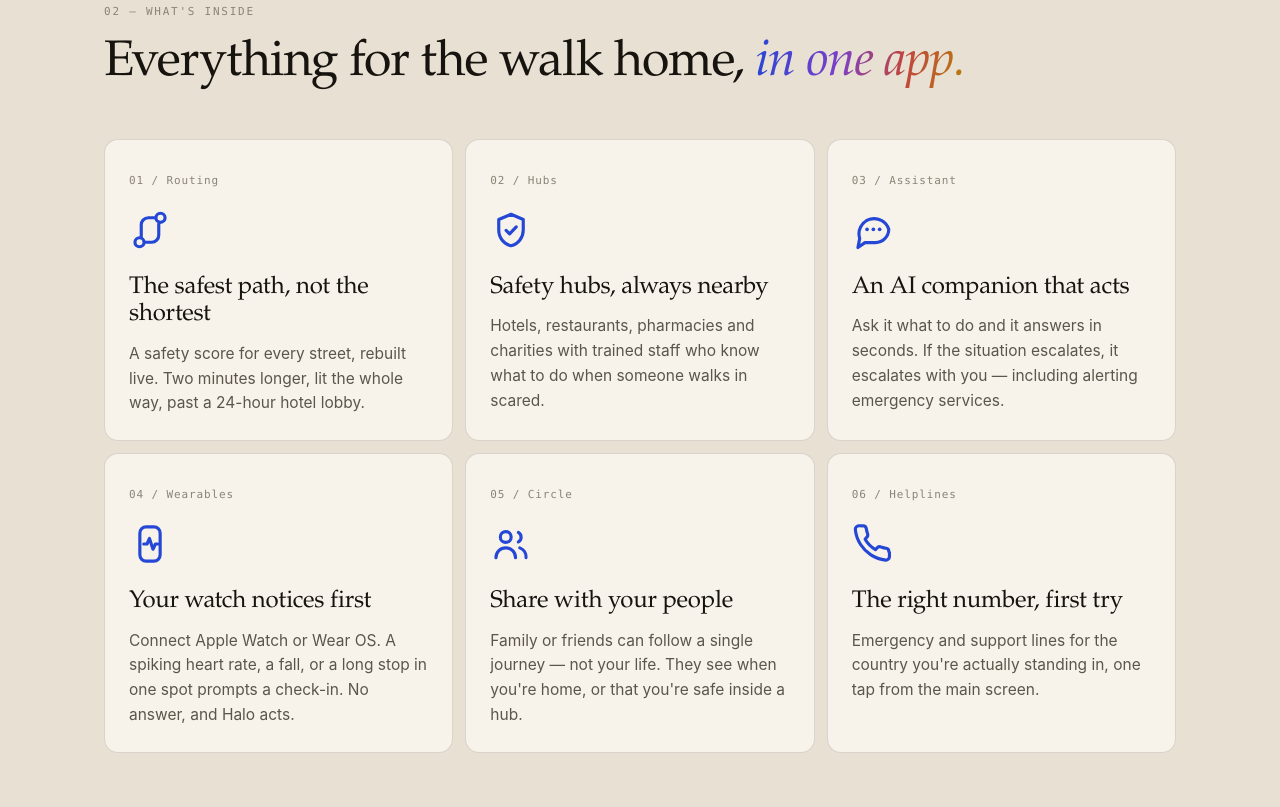
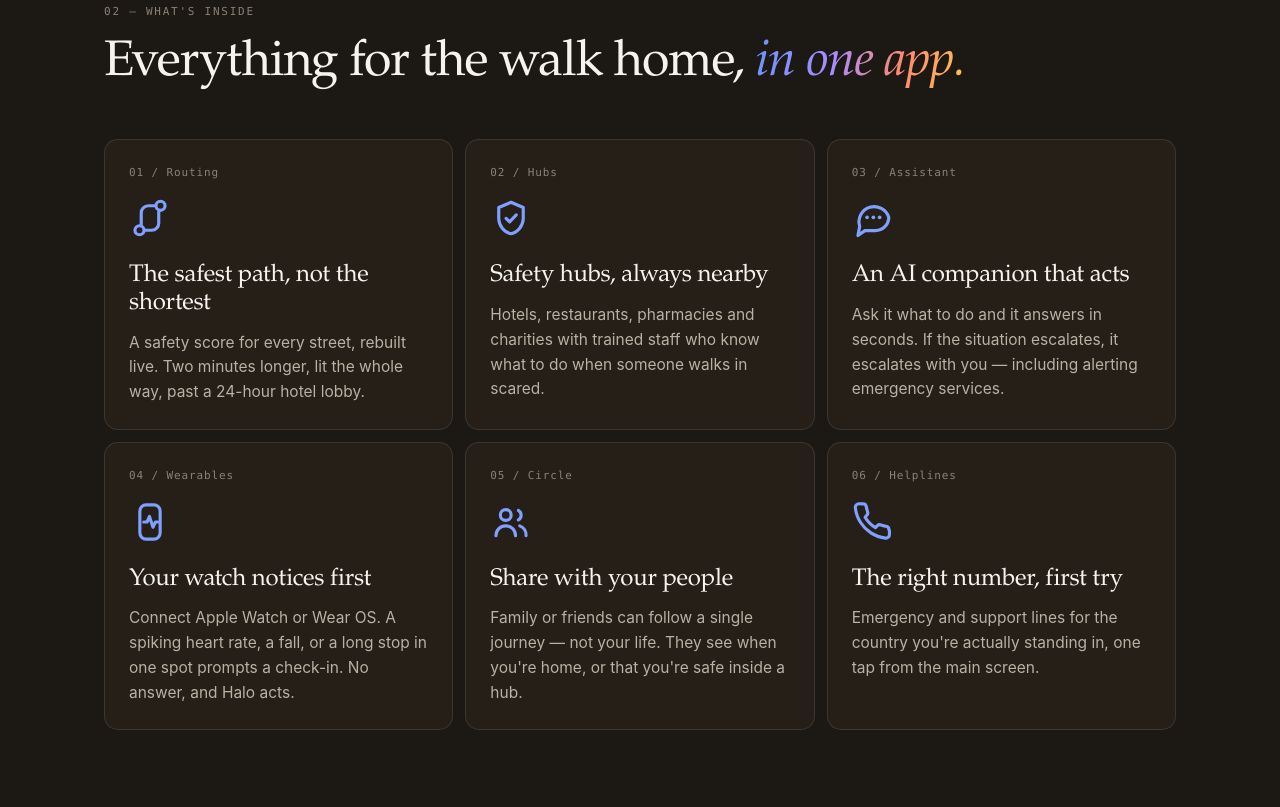
Before and after one commit to s1las131009/halo, a plain HTML site: page index.html in a window 1280 px wide. Shown: the part 1813-2620 px from the top of the page. Drawn offline with Linux system fonts and the light colour scheme.

Commit message:
Compact feature rows on phones; alternate cream and dark sections
- Feature cards collapse to hairline-separated rows below 720px: icon
  beside the title, smaller type. Six full cards was a lot of scrolling.
- New .on-dark section treatment reusing the QR panel's near-black, applied
  to the opening statement and the feature grid, so the page alternates
  rather than running cream throughout.
- Nav is near-opaque now; at 84% the dark sections showed through it.

Co-Authored-By: Claude Opus 5 <noreply@anthropic.com>

```diff
--- a/index.html
+++ b/index.html
@@ -221,7 +221,7 @@
   </section>
 
   <!-- ───────────────────────── PROBLEM ───────────────────────── -->
-  <section class="band">
+  <section class="band on-dark">
     <div class="wrap">
       <p class="band-label">The walk nobody talks about</p>
       <p class="band-text">
@@ -264,7 +264,7 @@
   </section>
 
   <!-- ───────────────────────── FEATURES ───────────────────────── -->
-  <section class="section section-alt" id="features">
+  <section class="section on-dark" id="features">
     <div class="wrap">
       <p class="band-label">02 — What's inside</p>
       <h2 class="h2">Everything for the walk home, <em>in one app.</em></h2>
--- a/styles.css
+++ b/styles.css
@@ -101,7 +101,7 @@ em{font-family:var(--serif); font-style:italic}
   display:flex; align-items:center; gap:var(--s4);
   padding:var(--s3) var(--s5);
   padding-top:max(var(--s3), env(safe-area-inset-top));
-  background:rgba(239,233,223,.84);
+  background:rgba(239,233,223,.95);  /* near-solid: the dark sections show through a lighter bar */
   backdrop-filter:saturate(140%) blur(14px);
   -webkit-backdrop-filter:saturate(140%) blur(14px);
   border-bottom:1px solid transparent;
@@ -243,11 +243,33 @@ em{font-family:var(--serif); font-style:italic}
 /* ============================================================
    band
    ============================================================ */
-.band{border-block:1px solid var(--line); background:var(--bg-alt); padding:var(--s7) 0}
+.band{padding:var(--s7) 0}
 .band-label{
   font-family:var(--mono); font-size:11px; letter-spacing:.16em;
   text-transform:uppercase; color:var(--ink-3); margin-bottom:var(--s4);
 }
+
+/* ============================================================
+   dark sections — the same near-black as the phone screens and the
+   QR panel, used to break up the run of cream. Everything that sits
+   on the cream needs an answer here.
+   ============================================================ */
+.on-dark{
+  background:var(--dark); color:var(--on-dark);
+  border-block:1px solid rgba(255,255,255,.07);
+}
+.on-dark .sub,
+.on-dark .card p,
+.on-dark .muted{color:var(--on-dark-2)}
+.on-dark .band-label,
+.on-dark .card-n{color:#8B8175}
+/* the brighter sweep, so the italics don't sink into the dark */
+.on-dark .h2 em,
+.on-dark .band-text em{background:var(--grad-lit); -webkit-background-clip:text; background-clip:text}
+.on-dark .card{border-color:rgba(255,255,255,.12)}
+.on-dark .card:last-child{border-bottom-color:rgba(255,255,255,.12)}
+.on-dark .card-ico{stroke:#7FA0FF}
+.on-dark .card-ico .solid{fill:#7FA0FF}
 .band-text{font-family:var(--serif); font-size:clamp(21px,5.2vw,30px); line-height:1.35;
   max-width:34ch}
 
@@ -268,26 +290,29 @@ em{font-family:var(--serif); font-style:italic}
 .steps h3{font-size:20px; margin:var(--s2) 0 var(--s2)}
 .steps p{color:var(--ink-2); font-size:15.5px}
 
-/* feature grid */
-.grid{margin-top:var(--s7); display:grid; gap:var(--s3)}
+/* Feature grid. On a phone these are compact rows separated by hairlines —
+   six full-size cards is a lot of scrolling for very little information.
+   They become proper cards at 720px, where there's room for two abreast. */
+.grid{margin-top:var(--s6); display:grid; gap:0}
 .card{
-  background:var(--card); border:1px solid var(--line);
-  border-radius:var(--r-lg); padding:var(--s5);
+  display:grid; grid-template-columns:auto 1fr; column-gap:var(--s4); align-items:start;
+  padding:var(--s4) 0;
+  border-top:1px solid var(--line);
   transition:border-color .2s ease, transform .2s ease;
 }
-.card:hover{border-color:rgba(37,71,214,.4); transform:translateY(-2px)}
-.card-n{font-family:var(--mono); font-size:11px; color:var(--ink-3); letter-spacing:.08em}
+.card:last-child{border-bottom:1px solid var(--line)}
+.card-n{display:none; font-family:var(--mono); font-size:11px; color:var(--ink-3); letter-spacing:.08em}
 /* Icons are inline SVG. Inline rather than linked, so they still render when
    the page is opened straight off disk with a file:// address. */
 .card-ico{
-  width:42px; height:42px; margin:var(--s4) 0 var(--s5);
+  width:25px; height:25px; margin:3px 0 0; grid-row:1 / span 2;
   fill:none; stroke:var(--blue); stroke-width:1.8;
   stroke-linecap:round; stroke-linejoin:round;
 }
 .card-ico .solid{fill:var(--blue); stroke:none}
 
-.card h3{font-family:var(--serif); font-weight:400; font-size:24px; letter-spacing:-.01em}
-.card p{margin-top:var(--s3); color:var(--ink-2); font-size:15.5px}
+.card h3{font-family:var(--serif); font-weight:400; font-size:18.5px; letter-spacing:-.01em}
+.card p{margin-top:var(--s1); color:var(--ink-2); font-size:14.5px}
 
 /* split (hubs) */
 .split{display:grid; gap:var(--s7)}
@@ -430,7 +455,20 @@ em{font-family:var(--serif); font-style:italic}
   .hero{padding-top:var(--s8)}
   .hero-visual{margin-top:var(--s8)}
   .steps{grid-template-columns:repeat(3,1fr); gap:var(--s5)}
-  .grid{grid-template-columns:repeat(2,1fr)}
+  /* room for real cards from here up */
+  .grid{grid-template-columns:repeat(2,1fr); gap:var(--s3); margin-top:var(--s7)}
+  .card{
+    display:block; padding:var(--s5);
+    background:var(--card); border:1px solid var(--line); border-radius:var(--r-lg);
+  }
+  .card:hover{border-color:rgba(37,71,214,.4); transform:translateY(-2px)}
+  .on-dark .card{background:#251F18; border-color:rgba(255,255,255,.1)}
+  .on-dark .card:hover{border-color:rgba(127,160,255,.45)}
+  .card-n{display:block}
+  .card-ico{width:42px; height:42px; margin:var(--s4) 0 var(--s5)}
+  .card h3{font-size:24px}
+  .card p{margin-top:var(--s3); font-size:15.5px}
+
   .certified-split{grid-template-columns:1.1fr .9fr; align-items:center; gap:var(--s8)}
   .foot-grid{grid-template-columns:2fr 1fr 1fr}
   .band-text{max-width:40ch}
```
